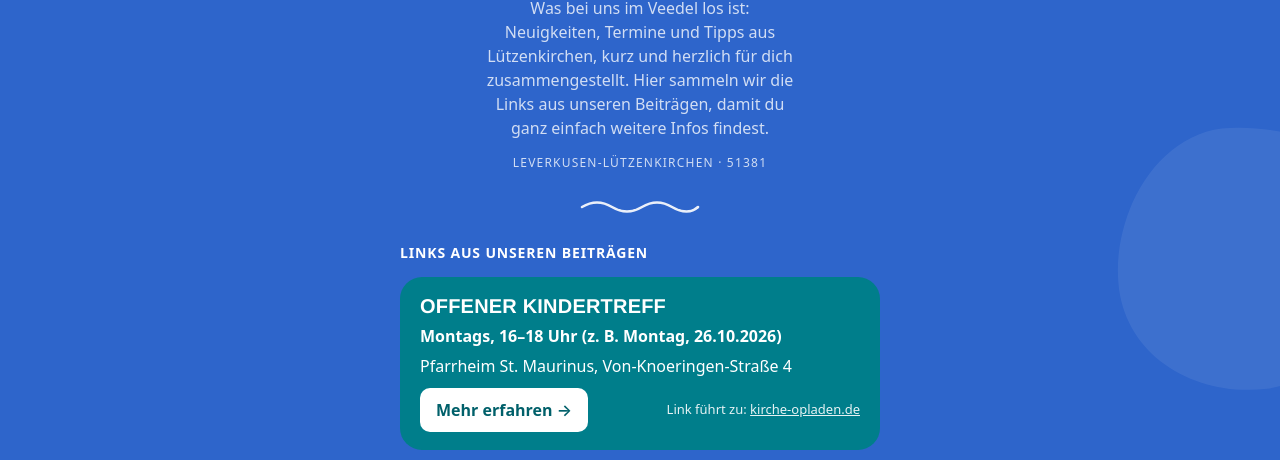
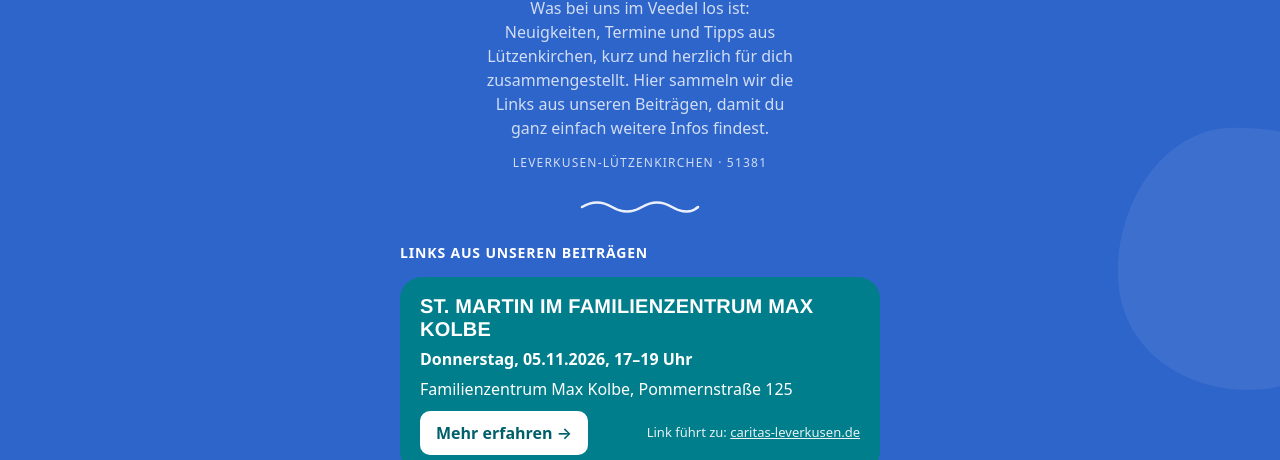
Before and after one commit to servhu/luetzenkirchen, a plain HTML site: page index.html in a window 1280 px wide. Shown: the part 300-760 px from the top of the page. Drawn offline with Linux system fonts and the light colour scheme.

Commit message:
Linktree aktualisiert: St. Martin im Familienzentrum Max Kolbe neu
Co-Authored-By: Claude Opus 5.5 <noreply@anthropic.com>
Claude-Session: https://claude.ai/code/session_019zQBmmtoaX2wSZUjkx4n6D

```diff
--- a/index.html
+++ b/index.html
@@ -162,13 +162,22 @@ footer a:focus-visible { outline: 2px solid var(--white); outline-offset: 2px; }
 // Links aus unseren Beiträgen: erscheinen oben, jeder in einer eigenen Farbe (siehe FARBEN).
 const AKTUELL = [
   {
+    title: "St. Martin im Familienzentrum Max Kolbe",
+    when: "Donnerstag, 05.11.2026, 17–19 Uhr",
+    where: "Familienzentrum Max Kolbe, Pommernstraße 125",
+    url: "https://www.caritas-leverkusen.de/kinder-jugendliche-familien/tageseinrichtungen-fuer-kinder/maximilian-kolbe-quettingen/veranstaltungshinweise-max.-kolbe-fz-2.hj-2026-formatiert.pdf",
+    id: "2026-10-19-extra-0832|t1",
+    bis: "2026-11-05",
+    seit: "2026-10-24"
+  },
+  {
     title: "Offener Kindertreff",
     when: "Montags, 16–18 Uhr (z. B. Montag, 26.10.2026)",
     where: "Pfarrheim St. Maurinus, Von-Knoeringen-Straße 4",
     url: "https://www.kirche-opladen.de/gemeindeleben/kinder-und-familie/kindertreff",
     id: "2026-10-23-extra-0646|t3",
     bis: "2026-10-26",
-    seit: "2026-10-23"
+    seit: "2026-10-24"
   },
   {
     title: "Handicap-Open Tischtennis",
@@ -177,7 +186,7 @@ const AKTUELL = [
     url: "https://parasport.de/sites/default/files/2026-09/Auschreibung%20TT%20Turnier.pdf",
     id: "2026-10-19-extra-0832|t2",
     bis: "2026-10-31",
-    seit: "2026-10-23"
+    seit: "2026-10-24"
   },
   {
     title: "Das große Kochduell",
@@ -186,7 +195,7 @@ const AKTUELL = [
     url: "https://www.kirche-opladen.de/herbstferienprogramm",
     id: "2026-10-18-extra-0647|t1",
     bis: "2026-10-28",
-    seit: "2026-10-23"
+    seit: "2026-10-24"
   }
 ];
 
```
